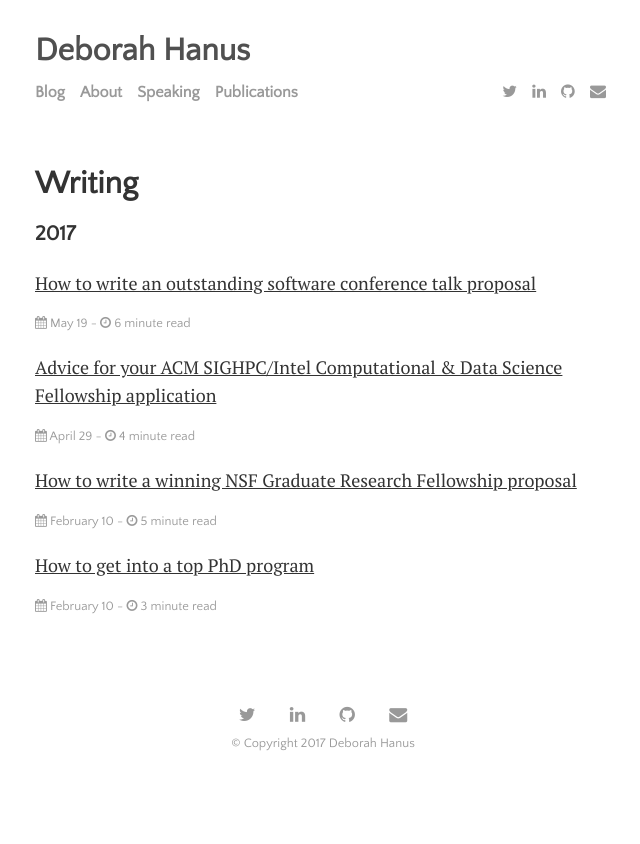
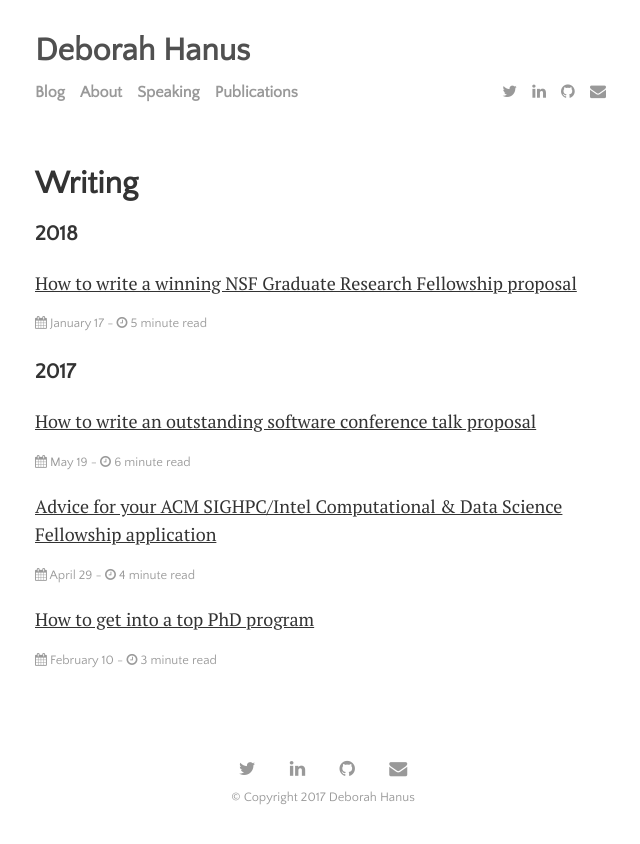
Before and after one commit to dhanus/dhanus.github.io, a Jekyll site: the page built from writing.md, in a window 1280 px wide. Shown: the top 844 px of the page, without its empty margins (317-957 px from the left). Built offline with Jekyll 4.4.1, drawn with Linux system fonts in a browser that asks for light colours; nearby versions of some CDN libraries.

Commit message:
change dates

```diff
--- a/_posts/2018-01-17-nsfgrfp.markdown
+++ b/_posts/2018-01-17-nsfgrfp.markdown
@@ -1,7 +1,7 @@
 ---
 layout: post
 title:  "How to write a winning NSF Graduate Research Fellowship proposal"
-date:   2017-02-10
+date:   2018-01-17
 categories: journal
 tags: [gradschool, fellowships, awards]
 image:
```
